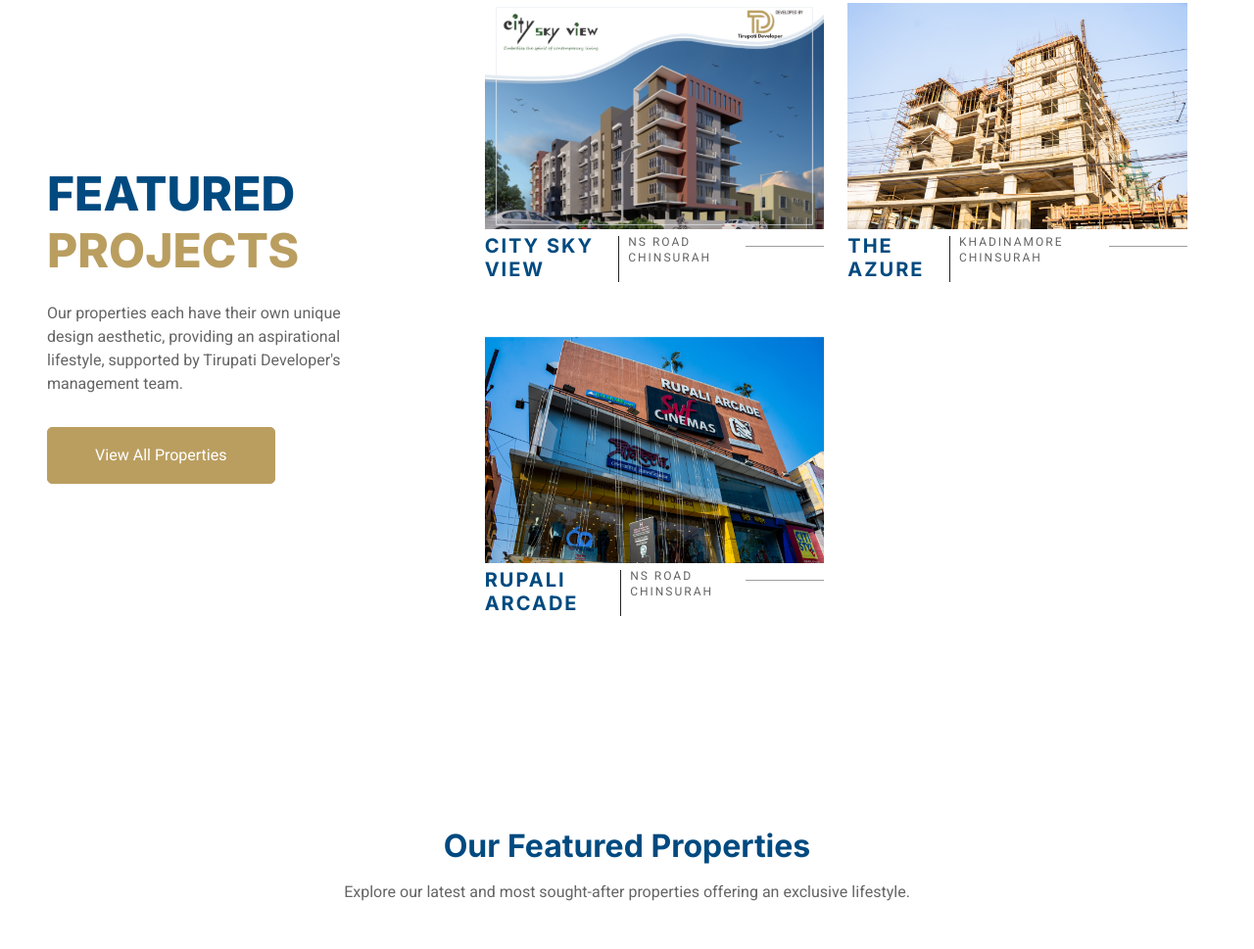
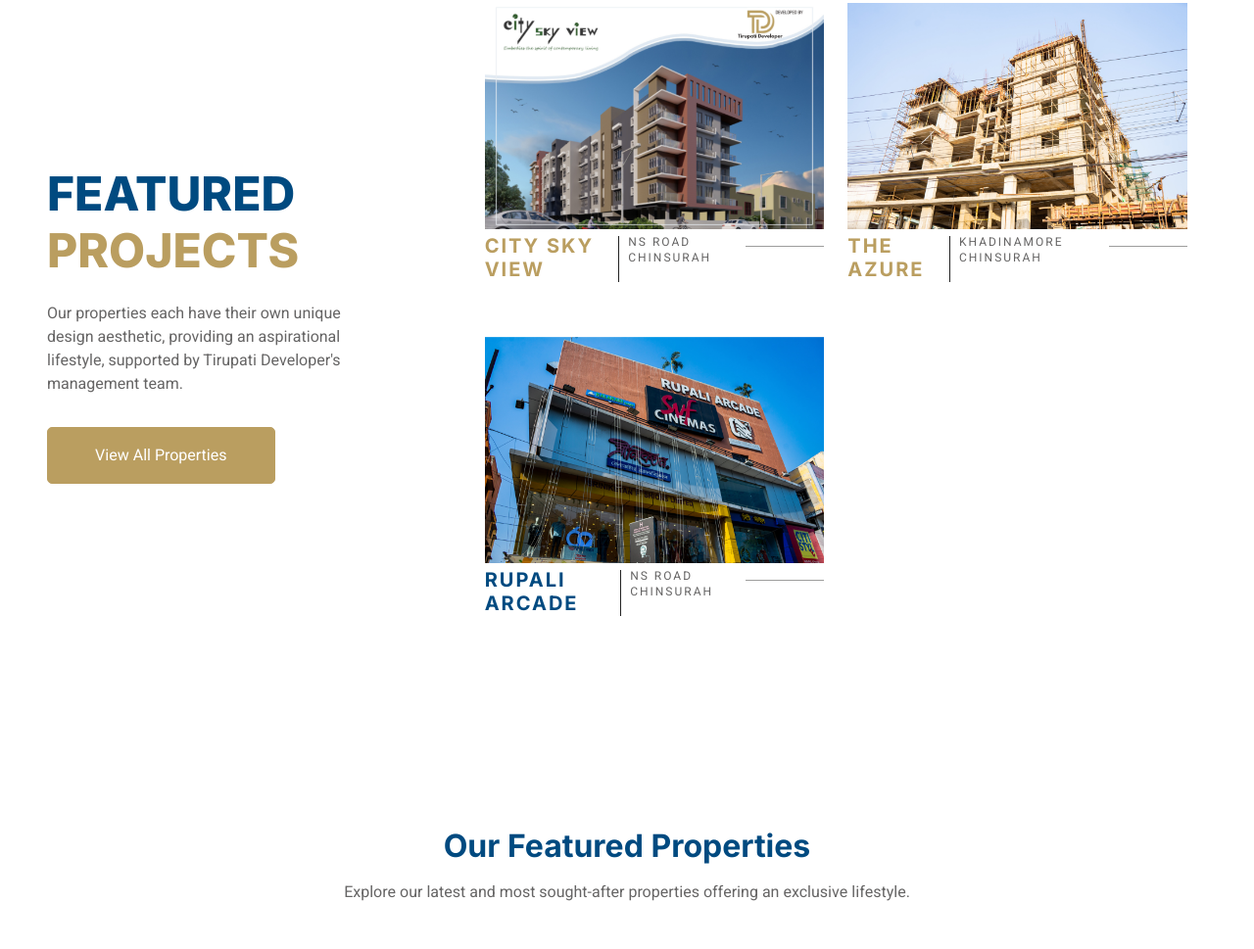
Before and after one commit to kusumprajapati22/azure, a plain HTML site: page index.html in a window 1280 px wide. Shown: the part 1031-2000 px from the top of the page at 98% size. Drawn offline with nearby package versions, Linux system fonts and the light colour scheme.

Commit message:
Update index.html

```diff
--- a/index.html
+++ b/index.html
@@ -424,7 +424,7 @@
                                                 <a href="citysky.html"><img class="img-fluid" src="img/city sky view.png" alt=""></a>
                                             </a>
                                             <section>
-                                                <h5>CITY SKY VIEW</h5>
+                                                <h5><a href="citysky.html">CITY SKY VIEW</a></h5>
                                                 <span class="comm-name">NS Road Chinsurah </span>
                                             </section>
                                         </div>
@@ -436,7 +436,7 @@
                                                 <a href="azure.html"><img class="img-fluid" src="img/azure.png" alt=""></a>
                                             </a>
                                             <section>
-                                                <h5>The Azure</h5>
+                                                <h5><a href="azure.html">The Azure</a></h5>
                                                 <span class="comm-name"> Khadinamore Chinsurah </span>
                                             </section>
                                         </div>
```
